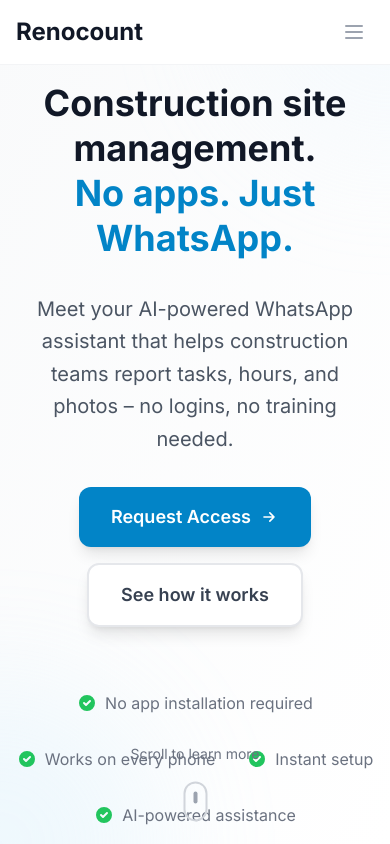
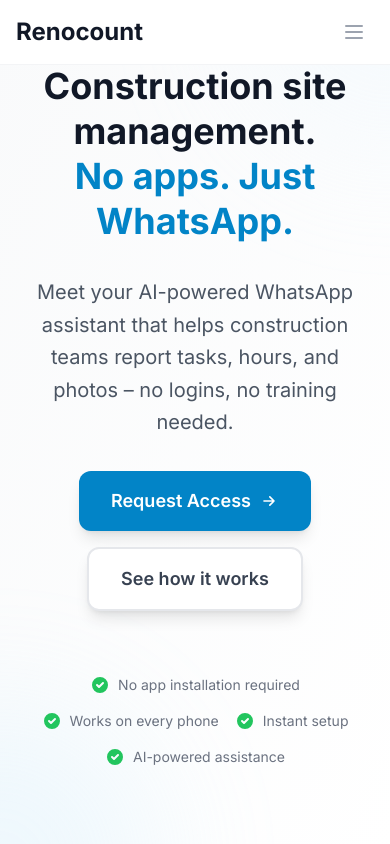
Before and after one commit to Chriuce/Renocount_landing, a Next.js app: page / in a window 390 px wide. Shown: the top 844 px of the page. Built offline with nearby package versions, Linux system fonts and the light colour scheme.

Commit message:
Fix hero section layout: prevent text overlap and improve mobile spacing

```diff
--- a/components/HeroSection.tsx
+++ b/components/HeroSection.tsx
@@ -12,7 +12,7 @@
         <div className="absolute -bottom-40 -left-40 w-80 h-80 bg-primary-200 rounded-full opacity-20 blur-3xl"></div>
       </div>
 
-      <div className="relative max-w-7xl mx-auto px-4 sm:px-6 lg:px-8 text-center">
+      <div className="relative max-w-7xl mx-auto px-4 sm:px-6 lg:px-8 text-center pb-24">
         <motion.div
           initial={{ opacity: 0, y: 30 }}
           animate={{ opacity: 1, y: 0 }}
@@ -70,7 +70,7 @@
             initial={{ opacity: 0, y: 20 }}
             animate={{ opacity: 1, y: 0 }}
             transition={{ duration: 0.8, delay: 0.8 }}
-            className="flex flex-wrap justify-center items-center gap-8 pt-8 text-gray-500"
+            className="flex flex-wrap justify-center items-center gap-4 sm:gap-8 pt-8 text-gray-500 text-sm sm:text-base"
           >
             <div className="flex items-center space-x-2">
               <svg className="w-5 h-5 text-green-500" fill="currentColor" viewBox="0 0 20 20">
@@ -105,7 +105,7 @@
         initial={{ opacity: 0 }}
         animate={{ opacity: 1 }}
         transition={{ duration: 1, delay: 1.2 }}
-        className="absolute bottom-8 left-1/2 transform -translate-x-1/2"
+        className="absolute bottom-8 left-1/2 transform -translate-x-1/2 hidden sm:block"
       >
         <div className="flex flex-col items-center space-y-2">
           <span className="text-sm text-gray-500">Scroll to learn more</span>
```
